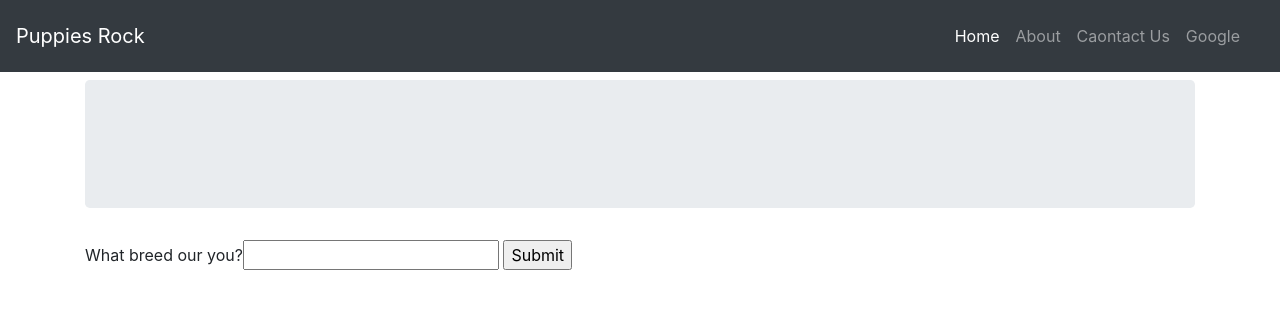
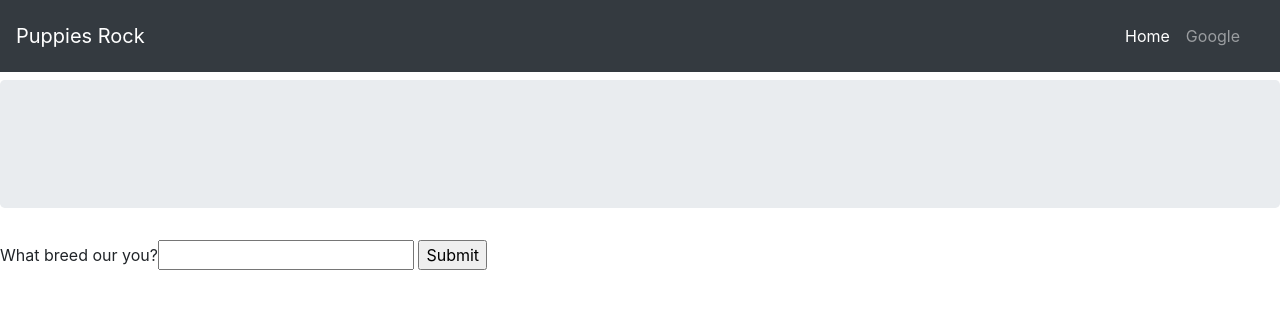
Before and after one commit to ghigbie/flask-wtforms, a Flask app: page / in a window 1280 px wide. Shown: the top 309 px of the page. Run offline with Flask 2, Linux system fonts and the light colour scheme; some libraries are stand-ins or nearby versions.

Commit message:
Adjust base template

```diff
--- a/templates/base.html
+++ b/templates/base.html
@@ -16,13 +16,9 @@
          <div class="navbar navbar-expand-lg" id="navbarSupportedContent">
             <ul class="navbar-nav mr-auto">
                 <li class="nav-item active">
-                    <a class="nav-link" href="{{ url_for('index') }}">Home <span class="sr-only">(current)</span></a>
-                </li>
-                <li class="nav-item">
-                    <a class="nav-link" href="{{ url_for('about') }}">About</a>
-                </li>
-                <li class="nav-item">
-                    <a class="nav-link" href="{{ url_for('contact') }}">Caontact Us</a>
+                    <a class="nav-link" href="{{ url_for('index') }}">Home
+                        <span class="sr-only">(current)</span>
+                    </a>
                 </li>
                 <li class="nav-item">
                     <a class="nav-link" href="{{ url_for('index') }}">Google</a>
@@ -31,11 +27,9 @@
          </div>
     </nav>
     <h1>{{ app_name_foundation | capitalize }}</h1>
-    <div class="container">
         {% block content %}
 
         {% endblock %}
-    </div>
     <script src="https://code.jquery.com/jquery-3.2.1.slim.min.js"
             integrity="sha384-KJ3o2DKtIkvYIK3UENzmM7KCkRr/rE9/Qpg6aAZGJwFDMVNA/GpGFF93hXpG5KkN"
             crossorigin="anonymous"></script>
```
